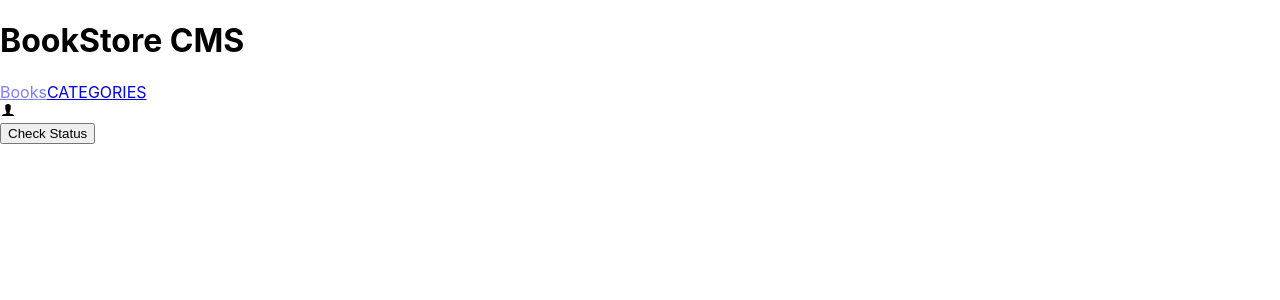
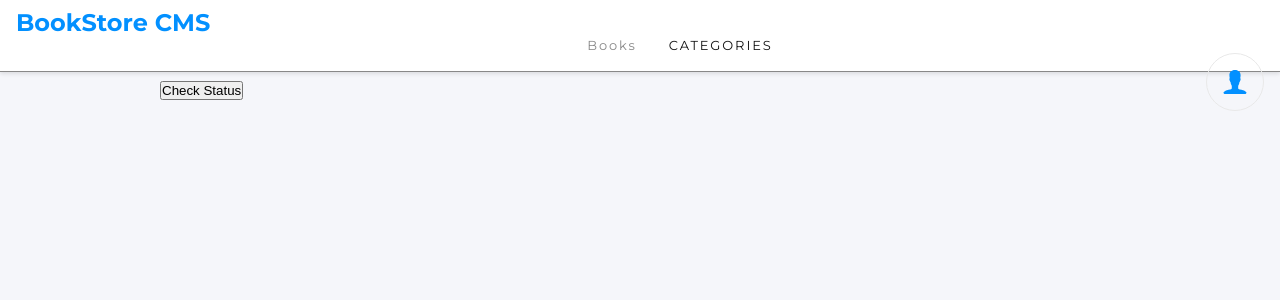
Before and after one commit to Kwentsir/react-bookstore, a React (Create React App) app: page /categories in a window 1280 px wide. Shown: the top 300 px of the page. Built offline with nearby package versions, Linux system fonts and the light colour scheme.

Commit message:
Add styling and complete book

```diff
--- a/package.json
+++ b/package.json
@@ -8,16 +8,18 @@
     "@testing-library/react": "^13.3.0",
     "@testing-library/user-event": "^13.5.0",
     "axios": "^0.27.2",
-    "create-store": "^1.0.0",
     "prop-types": "^15.8.1",
     "react": "^18.1.0",
+    "react-circular-progressbar": "^2.0.4",
     "react-dom": "^18.1.0",
+    "react-icons": "^4.4.0",
     "react-redux": "^8.0.2",
     "react-router-dom": "^6.3.0",
     "react-scripts": "5.0.1",
     "react-uuid": "^1.0.2",
     "redux": "^4.2.0",
     "redux-thunk": "^2.4.1",
+    "sass": "^1.52.3",
     "uuid": "^8.3.2",
     "web-vitals": "^2.1.4"
   },
--- a/public/index.html
+++ b/public/index.html
@@ -3,6 +3,7 @@
   <head>
     <meta charset="utf-8" />
     <meta name="viewport" content="width=device-width, initial-scale=1" />
+    <link rel="shortcut icon" href="book.png" type="image/x-icon">
     <meta name="theme-color" content="#000000" />
     <meta
       name="description"
--- a/src/App.js
+++ b/src/App.js
@@ -1,6 +1,6 @@
 import { NavLink, Routes, Route } from 'react-router-dom';
 import React from 'react';
-import {IoIosPerson} from 'react-icons/io';
+import { IoIosPerson } from 'react-icons/io';
 import Books from './components/Books';
 import Categories from './components/Categories';
 
--- a/src/components/AddBook.js
+++ b/src/components/AddBook.js
@@ -23,7 +23,7 @@ const AddBook = () => {
       <form onSubmit={handleSubmit}>
         <input
           style={{
-            marginRight: "1rem",
+            marginRight: '1rem',
           }}
           type="text"
           name="title"
@@ -32,7 +32,7 @@ const AddBook = () => {
           onChange={(e) => handleChange(e)}
         />
         <input
-          style={{ marginRight: "1rem" }}
+          style={{ marginRight: '1rem' }}
           name="author"
           type="text"
           placeholder="Type Author Name"
--- a/src/components/Books.js
+++ b/src/components/Books.js
@@ -13,7 +13,7 @@ const Books = () => {
 
   const keys = Object.keys(books);
   return (
-    <div>
+    <section className="books">
       {keys.length > 0 && keys.map((key) => (
         <Book
           key={key}
@@ -23,7 +23,7 @@ const Books = () => {
         />
       ))}
       <AddBook />
-    </div>
+    </section>
   );
 };
 
--- a/src/components/Categories.js
+++ b/src/components/Categories.js
@@ -1,13 +1,17 @@
 import React from 'react';
-import { useDispatch } from 'react-redux/es/exports';
+import { useDispatch, useSelector } from 'react-redux/es/exports';
 import { checkStatus } from '../redux/categories/categories';
 
 const Categories = () => {
   const dispatch = useDispatch();
+  const { categories } = useSelector((state) => state.categories);
   return (
-    <button onClick={() => dispatch(checkStatus())} type="button">
-      Check Status
-    </button>
+    <div className="categories">
+      <p>{categories}</p>
+      <button onClick={() => dispatch(checkStatus())} type="button">
+        Check Status
+      </button>
+    </div>
   );
 };
 export default Categories;
--- a/src/index.css
+++ /dev/null
@@ -1,27 +0,0 @@
-body {
-  margin: 0;
-  font-family:
-    -apple-system,
-    BlinkMacSystemFont,
-    'Segoe UI',
-    'Roboto',
-    'Oxygen',
-    'Ubuntu',
-    'Cantarell',
-    'Fira Sans',
-    'Droid Sans',
-    'Helvetica Neue',
-    sans-serif;
-  -webkit-font-smoothing: antialiased;
-  -moz-osx-font-smoothing: grayscale;
-}
-
-code {
-  font-family:
-    source-code-pro,
-    Menlo,
-    Monaco,
-    Consolas,
-    'Courier New',
-    monospace;
-}
--- a/src/index.js
+++ b/src/index.js
@@ -3,7 +3,7 @@ import ReactDOM from 'react-dom/client';
 import { BrowserRouter as Router } from 'react-router-dom';
 import { Provider } from 'react-redux';
 import store from './redux/configureStore';
-import './index.css';
+import './index.scss';
 import App from './App';
 
 const root = ReactDOM.createRoot(document.getElementById('root'));
--- /dev/null
+++ b/src/index.scss
@@ -0,0 +1,309 @@
+/* stylelint-disable no-descending-specificity */
+
+@import url('https://fonts.googleapis.com/css2?family=Montserrat:wght@400;700&family=Roboto+Slab:wght@300;700&display=swap');
+
+:root {
+  --color-primary-blue: #0290ff;
+  --color-secondary-black: #121212;
+  --color-secondary-white: #fafafa;
+  --color-secondary-gray: #888;
+  --color-secondary-blue: #4386bf;
+  --color-tertiary-white: #e8e8e8;
+  --color-tertiary-gray: #c4c4c4;
+  --color-pale-gray: #f5f6fa;
+}
+
+$bp-medium: 50em; // 768px
+
+* {
+  padding: 0;
+  margin: 0;
+  box-sizing: border-box;
+}
+
+body {
+  background-color: var(--color-pale-gray);
+  font-family: 'Roboto Slab', serif;
+  font-size: 0.875rem;
+  font-weight: 300;
+}
+
+header {
+  background-color: white;
+  height: 4.5rem;
+  padding: 8px 16px 4px 16px;
+  font-family: 'Montserrat', sans-serif;
+  border-bottom: 1px solid var(--color-secondary-gray);
+  box-shadow: 0 2px 4px rgba(0, 0, 0, 0.1);
+  position: fixed;
+  top: 0;
+  left: 0;
+  width: 100%;
+  z-index: 1;
+
+  .account {
+    display: none;
+  }
+
+  @media screen and (min-width: $bp-medium) {
+    .header_container {
+      display: flex;
+      justify-content: flex-start;
+      align-items: center;
+      max-width: 960px;
+      margin: 0 auto;
+      background-color: inherit;
+    }
+
+    .account {
+      display: block;
+      margin-left: auto;
+      border-radius: 50%;
+      width: 2rem;
+      height: 2rem;
+      fill: var(--color-primary-blue);
+      box-sizing: content-box;
+      padding: 0.75rem;
+      border: 1px solid var(--color-tertiary-white);
+    }
+  }
+
+  h1 {
+    font-size: 1.5rem;
+    font-weight: 700;
+    color: var(--color-primary-blue);
+    margin-bottom: 12px;
+
+    @media screen and (min-width: $bp-medium) {
+      margin-bottom: 0;
+    }
+  }
+}
+
+.nav {
+  display: flex;
+  justify-content: center;
+  align-items: center;
+  column-gap: 2rem;
+  font-weight: 400;
+  font-size: 0.813rem;
+  letter-spacing: 1.9px;
+
+  @media screen and (min-width: $bp-medium) {
+    margin-left: 5rem;
+  }
+
+  a {
+    color: var(--color-secondary-black);
+    text-decoration: none;
+    transition: all 0.3s ease-in-out;
+  }
+}
+
+.books {
+  position: relative;
+  top: 5rem;
+  margin: 0 16px;
+
+  @media screen and (min-width: $bp-medium) {
+    max-width: 960px;
+    margin: 0 auto;
+    padding: 0 16px;
+  }
+
+  &_item {
+    font-family: 'Roboto Slab', serif;
+    margin: 2rem 0;
+    background-color: #fff;
+    border-radius: 4px;
+    border: 1px solid var(--color-tertiary-white);
+    padding: 16px;
+    display: grid;
+    grid-template-columns: 1fr;
+    grid-template-rows: 1fr 1fr 1fr;
+
+    @media screen and (min-width: $bp-medium) {
+      grid-template-columns: 1.5fr 1fr 1fr;
+      grid-template-rows: 1fr;
+      padding: 32px 16px;
+    }
+
+    .header {
+      color: var(--color-secondary-black);
+
+      h5 {
+        font-family: 'Montserrat', sans-serif;
+        font-weight: 700;
+        opacity: 0.5;
+        margin-bottom: 0.25rem;
+      }
+
+      h3 {
+        font-family: 'Roboto Slab', serif;
+        font-weight: bold;
+        font-size: 1.375rem;
+        letter-spacing: -0.2px;
+      }
+
+      p {
+        color: var(--color-secondary-blue);
+      }
+
+      div {
+        margin-top: 1.3rem;
+
+        button:not(:last-child)::after {
+          content: '';
+          border: solid 1px var(--color-tertiary-white);
+          margin-left: 1rem;
+          margin-right: 1rem;
+        }
+
+        button {
+          color: var(--color-secondary-blue);
+          outline: none;
+          border: none;
+          background-color: transparent;
+          cursor: pointer;
+        }
+      }
+    }
+  }
+}
+
+.progress {
+  display: flex;
+  justify-content: flex-start;
+  align-items: center;
+  column-gap: 2rem;
+  font-family: 'Montserrat', sans-serif;
+  color: var(--color-secondary-black);
+
+  &__text {
+    h5 {
+      font-size: 2rem;
+      font-weight: 400;
+    }
+
+    p {
+      opacity: 0.5;
+    }
+  }
+
+  &__rule {
+    display: none;
+
+    @media screen and (min-width: $bp-medium) {
+      display: block;
+      width: 1px;
+      height: 80%;
+      border: solid 1px var(--color-tertiary-white);
+      margin-right: 1rem;
+    }
+  }
+
+  &__bar {
+    max-width: 4.25rem;
+    height: 4.25rem;
+  }
+}
+
+.chapter {
+  font-family: 'Roboto Slab', serif;
+  font-weight: 300;
+  font-size: 0.813rem;
+
+  h6 {
+    color: var(--color-secondary-black);
+    opacity: 0.5;
+    margin-bottom: 0.43rem;
+  }
+
+  h4 {
+    font-size: 1rem;
+    letter-spacing: -0.4px;
+    text-transform: uppercase;
+    margin-bottom: 1rem;
+  }
+
+  button {
+    color: #fff;
+    outline: none;
+    background-color: var(--color-primary-blue);
+    letter-spacing: 0.5px;
+    border: none;
+    padding: 0.438rem 1.188rem 0.5rem 1.375rem;
+    border-radius: 3px;
+    cursor: pointer;
+  }
+}
+
+.add-book {
+  font-family: Montserrat, sans-serif;
+  margin-top: 1.8rem;
+
+  form {
+    @media screen and (min-width: $bp-medium) {
+      max-width: 960px;
+      margin: 0 auto;
+      display: flex;
+      align-items: center;
+      column-gap: 2rem;
+    }
+  }
+
+  h2 {
+    font-size: 1rem;
+    text-transform: uppercase;
+    color: var(--color-secondary-gray);
+    margin-bottom: 0.9rem;
+  }
+
+  input {
+    width: 100%;
+    padding: 1rem;
+    border: 1px solid var(--color-tertiary-white);
+    border-radius: 4px;
+    margin-bottom: 0.5rem;
+    outline: none;
+  }
+
+  input::placeholder {
+    color: var(--color-tertiary-gray);
+    font-size: 1rem;
+    letter-spacing: -0.15px;
+  }
+
+  button {
+    margin: 1rem 0;
+    color: #fff;
+    text-transform: uppercase;
+    font-size: 0.813rem;
+    font-family: 'Roboto Slab', serif;
+    font-weight: bold;
+    outline: none;
+    background-color: var(--color-primary-blue);
+    letter-spacing: 0.5px;
+    border: none;
+    padding: 0.438rem 1.188rem 0.5rem 1.375rem;
+    border-radius: 3px;
+    cursor: pointer;
+
+    @media screen and (min-width: $bp-medium) {
+      padding: 0.88rem;
+      min-width: 8rem;
+      margin-top: 8px;
+    }
+  }
+}
+
+.categories {
+  position: relative;
+  top: 5rem;
+  margin: 0 16px;
+
+  @media screen and (min-width: $bp-medium) {
+    max-width: 960px;
+    margin: 0 auto;
+  }
+}
--- a/src/redux/categories/categories.js
+++ b/src/redux/categories/categories.js
@@ -1,7 +1,7 @@
 const CHECK_STATUS = 'categoriesStore/categories/CHECK_STATUS';
 
 const initialState = {
-  categories: [],
+  categories: '',
 };
 
 export const checkStatus = () => ({
@@ -11,7 +11,10 @@ export const checkStatus = () => ({
 export default (state = initialState, action) => {
   switch (action.type) {
     case CHECK_STATUS:
-      return 'Under construction';
+      return {
+        ...state,
+        categories: 'Under construction',
+      };
     default:
       return state;
   }
```
Also changed, not shown: src/components/Book.js (+8 -4 lines), public/book.png (added), 1 other file (tests, documents, lock files or other folders).
